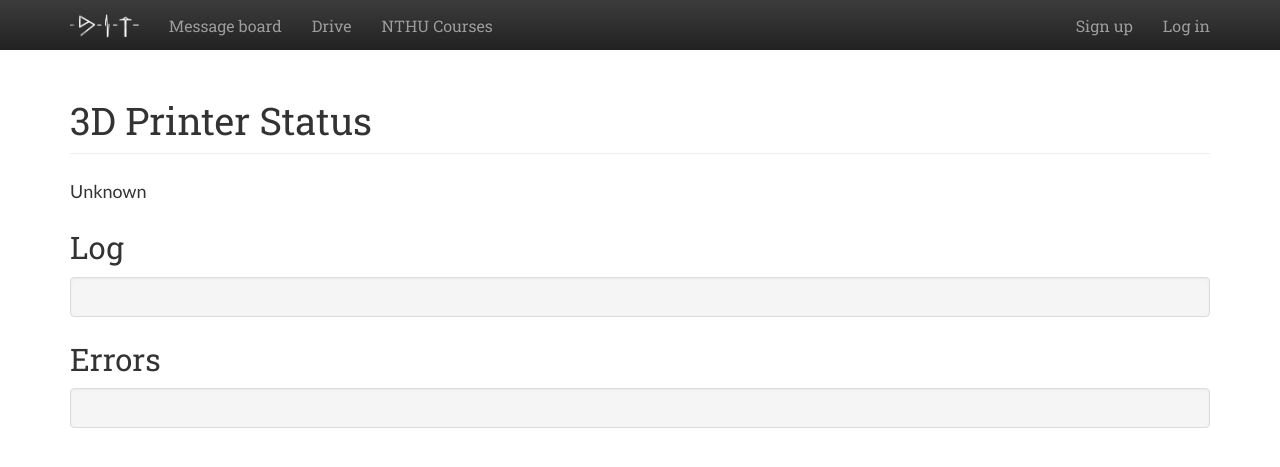
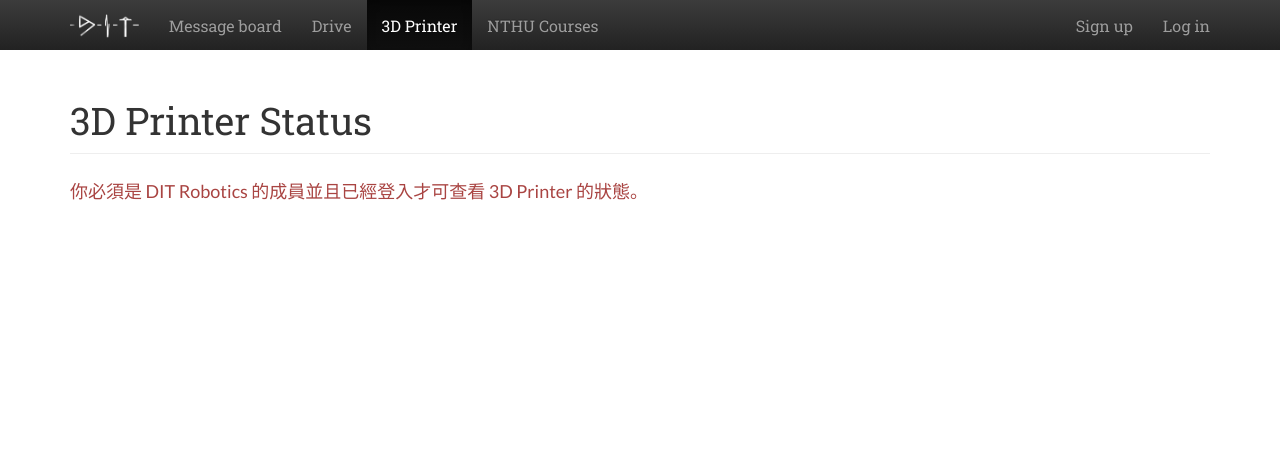
Before and after one commit to afg984/dit-robotics-site, a Django app: page /dpcstatus/ in a window 1280 px wide. Shown: the top 467 px of the page. Run offline with Django 3.2, Linux system fonts and the light colour scheme; parts of the project's set-up code (start-up, migrations or seed data) failed here and were passed over; some libraries are stand-ins or nearby versions.

Commit message:
dpcstatus: finish 3dp status

```diff
--- /dev/null
+++ b/dpcstatus/templates/dpcstatus/denied.html
@@ -0,0 +1,8 @@
+{% extends 'base.html' %}
+
+{% block mtitle %}3D Printer Status{% endblock %}
+
+{% block content %}
+<h2 class="page-header">3D Printer Status</h2>
+<p class="text-danger">你必須是 DIT Robotics 的成員並且已經登入才可查看 3D Printer 的狀態。</p>
+{% endblock %}
--- a/dpcstatus/templates/dpcstatus/index.html
+++ b/dpcstatus/templates/dpcstatus/index.html
@@ -4,13 +4,24 @@
 
 {% block content %}
 <h2 class="page-header">3D Printer Status</h2>
-<p>{{ status|default:"Unknown" }}</p>
+{% if ERROR %}
+<p class="text-danger">Error occurred while obtaining printer status.</p>
+<h3>Traceback</h3>
+<pre>
+{{ ERROR }}
+</pre>
+{% else %}
+<p>{% for c in STATUS.0.message %}{% if c == '|' %}</p><p>{% else %}{{ c }}{% endif %}{% endfor %}</p>
 <h3>Log</h3>
-<div class="well no-gradient">
-  {{ log }}
-</div>
-<h3>Errors</h3>
-<div class="well no-gradient">
-  {{ errors }}
-</div>
+<pre>
+  {% for stdout in STDOUT %}{{ stdout.time }} {{ stdout.message }}
+  {% endfor %}
+</pre>
+<h3>Exceptions</h3>
+<pre>
+  {% for exception in EXCEPTION %}{{ exception.time }}
+  {{ exception.message }}
+  {% endfor %}
+</pre>
+{% endif %}
 {% endblock %}
--- a/dpcstatus/views.py
+++ b/dpcstatus/views.py
@@ -1,10 +1,30 @@
+import json
+import traceback
+import urllib.request
+
+
 from django.shortcuts import render_to_response
 from django.template import RequestContext
 
 # Create your views here.
 
+URL = 'http://192.168.100.12:5000'
+
+def get_data():
+    try:
+        return json.loads(urllib.request.urlopen(URL, timeout=3).read().decode())
+    except Exception:
+        return {'ERROR': traceback.format_exc()}
+
+
 def index(request):
+    if not request.user.is_authenticated() or request.user.profile.access_level < 2:
+        return render_to_response(
+            'dpcstatus/denied.html',
+            context_instance=RequestContext(request)
+        )
     return render_to_response(
         'dpcstatus/index.html',
+        get_data(),
         context_instance=RequestContext(request)
     )
--- a/drs/templates/base.html
+++ b/drs/templates/base.html
@@ -18,6 +18,7 @@
       <ul class="nav navbar-nav navbar-left">
         {% nav_li 'message_board' %}
         {% nav_li 'drive' %}
+        {% nav_li 'dpcstatus:index' '3D Printer' %}
         {% nav_li 'nthucourses:index' 'NTHU Courses' %}
         {% if user.is_superuser %}{% nav_li 'userlist' 'User list' %}{% endif %}
       </ul>
```
